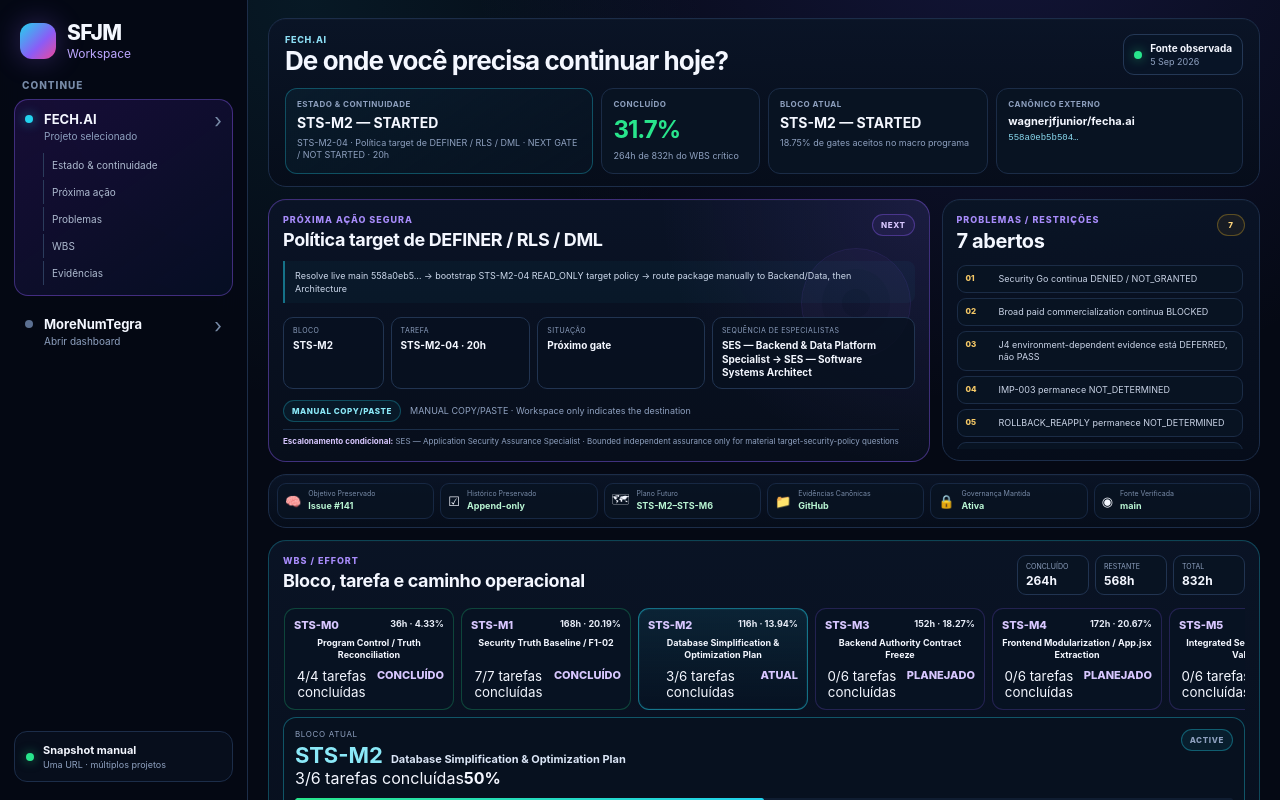
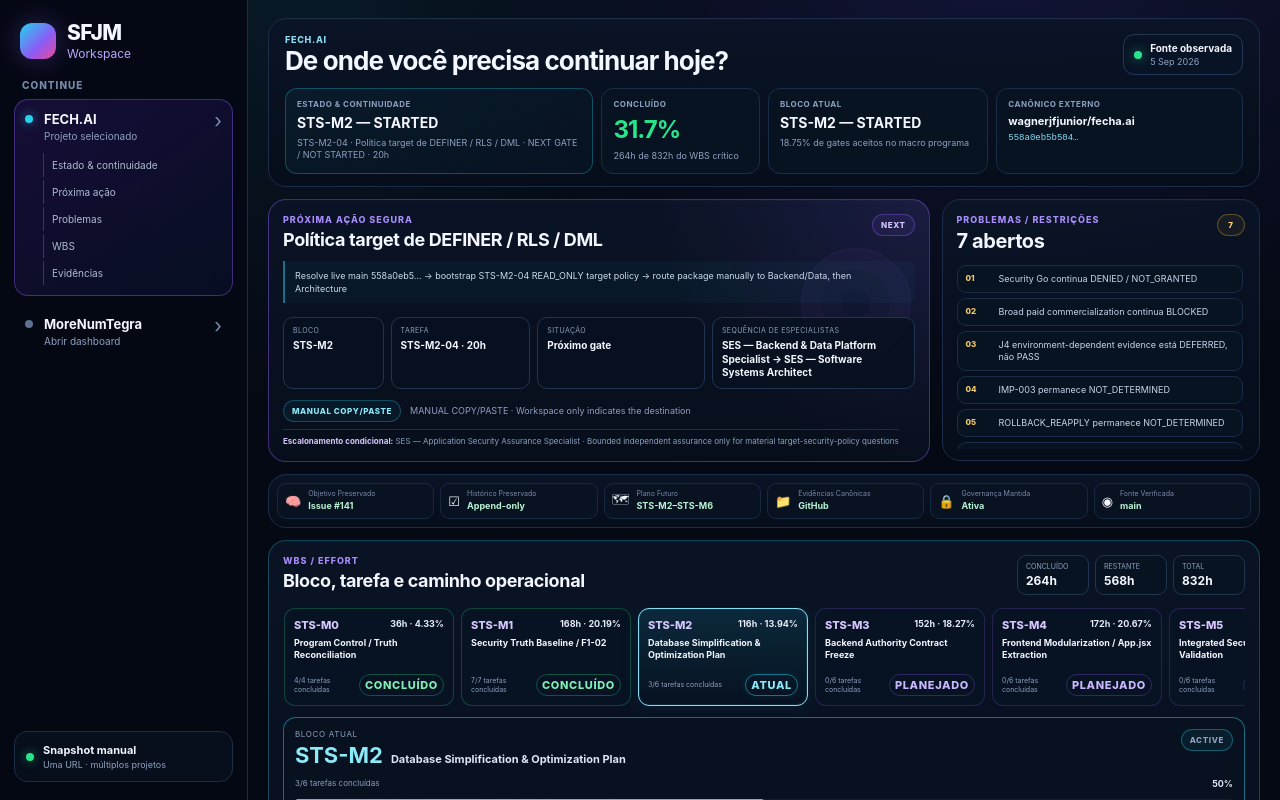
Before and after one commit to wagnerjfjunior/sfjm-workspace, a Next.js app: page / in a window 1280 px wide. Shown: the top 800 px of the page. Built offline with nearby package versions, Linux system fonts and the light colour scheme.

Commit message:
design: style interactive WBS selection states

```diff
--- a/app/globals.css
+++ b/app/globals.css
@@ -848,3 +848,176 @@ button { color: inherit; }
     grid-template-columns: 70px minmax(0, 1fr) auto 16px;
   }
 }
+
+
+/* Interactive WBS block explorer */
+.wbsMilestoneTab {
+  appearance: none;
+  color: inherit;
+  text-align: left;
+  font: inherit;
+  cursor: pointer;
+}
+
+.wbsMilestoneTab:hover {
+  border-color: #3a557b;
+  transform: translateY(-1px);
+}
+
+.wbsMilestoneTab:focus-visible {
+  outline: 2px solid var(--cyan);
+  outline-offset: 2px;
+}
+
+.wbsMilestoneTab.active {
+  border-color: rgba(34, 211, 238, .5);
+}
+
+.wbsMilestoneTab.active:not(.selected) {
+  box-shadow: inset 0 0 0 1px rgba(34, 211, 238, .08);
+}
+
+.wbsMilestoneTab.selected {
+  border-color: #8bdcf2;
+  background: linear-gradient(180deg, rgba(34, 211, 238, .12), #071222);
+  box-shadow:
+    inset 0 0 0 1px rgba(34, 211, 238, .12),
+    0 0 22px rgba(34, 211, 238, .08);
+}
+
+.wbsMilestoneTab.complete.selected {
+  border-color: rgba(40, 229, 140, .72);
+  background: linear-gradient(180deg, rgba(40, 229, 140, .09), #071222);
+}
+
+.wbsMilestoneTab.planned.selected {
+  border-color: rgba(167, 139, 250, .72);
+  background: linear-gradient(180deg, rgba(139, 92, 246, .11), #071222);
+}
+
+.milestoneMetaLine {
+  display: flex;
+  justify-content: space-between;
+  align-items: center;
+  gap: 6px;
+  margin-top: 6px;
+}
+
+.milestoneMetaLine small {
+  color: var(--muted);
+  font-size: 7px;
+}
+
+.milestoneOperationalState {
+  flex: 0 0 auto;
+  padding: 3px 5px;
+  border: 1px solid #314867;
+  border-radius: 999px;
+  color: #aebbd0;
+  font-size: 6px;
+  font-weight: 850;
+  letter-spacing: .06em;
+}
+
+.milestoneOperationalState.complete {
+  color: #80edb4;
+  border-color: rgba(40, 229, 140, .3);
+}
+
+.milestoneOperationalState.active {
+  color: #8be9f8;
+  border-color: rgba(34, 211, 238, .5);
+  box-shadow: 0 0 10px rgba(34, 211, 238, .08);
+}
+
+.milestoneOperationalState.planned {
+  color: #c9b8ff;
+  border-color: rgba(139, 92, 246, .3);
+}
+
+.selectedBlock {
+  margin-top: 4px;
+  width: 100%;
+}
+
+.selectedBlock.complete {
+  border-color: rgba(40, 229, 140, .35);
+}
+
+.selectedBlock.active {
+  border-color: rgba(34, 211, 238, .48);
+}
+
+.selectedBlock.planned {
+  border-color: rgba(139, 92, 246, .34);
+}
+
+.selectedBlock.complete .currentBlockHeader h3 {
+  color: var(--green);
+}
+
+.selectedBlock.planned .currentBlockHeader h3 {
+  color: #bcaaff;
+}
+
+.selectedBlockStatus {
+  display: grid;
+  justify-items: end;
+  gap: 5px;
+}
+
+.selectedBlockStatus small {
+  color: var(--muted);
+  font-size: 8px;
+  line-height: 1.3;
+}
+
+.statusPill.complete {
+  color: #80edb4;
+  border: 1px solid rgba(40, 229, 140, .34);
+  background: rgba(40, 229, 140, .06);
+}
+
+.statusPill.planned {
+  color: #c9b8ff;
+  border: 1px solid rgba(139, 92, 246, .34);
+  background: rgba(139, 92, 246, .07);
+}
+
+.selectedBlockProgressMeta {
+  display: flex;
+  justify-content: space-between;
+  align-items: center;
+  gap: 12px;
+  margin-top: 10px;
+  color: var(--muted);
+  font-size: 8px;
+}
+
+.selectedBlockProgressMeta strong {
+  color: #dce7f7;
+  font-size: 9px;
+}
+
+.selectedTaskList {
+  margin-top: 2px;
+}
+
+.wbsFootnote {
+  padding-top: 8px;
+  border-top: 1px solid #182b44;
+}
+
+@media (max-width: 680px) {
+  .selectedBlockStatus {
+    justify-items: start;
+  }
+
+  .currentBlockHeader {
+    flex-direction: column;
+  }
+
+  .milestoneMetaLine {
+    align-items: flex-end;
+  }
+}
```
